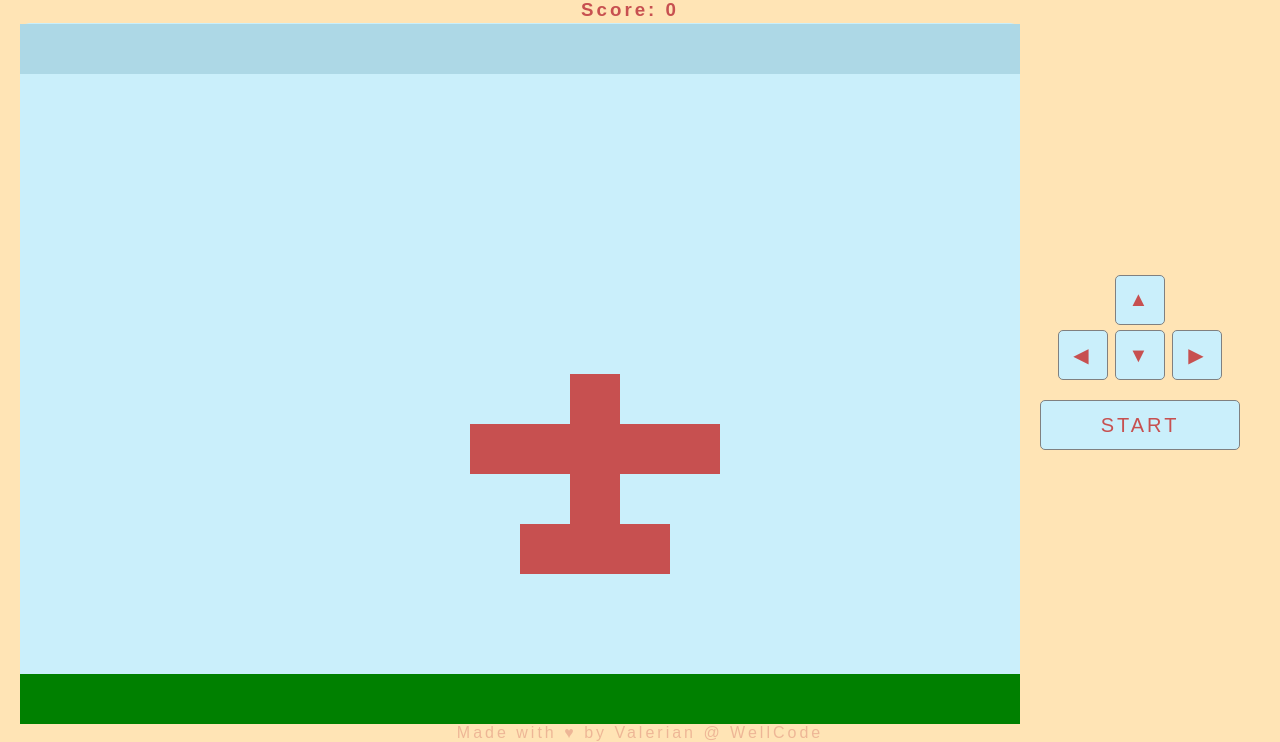
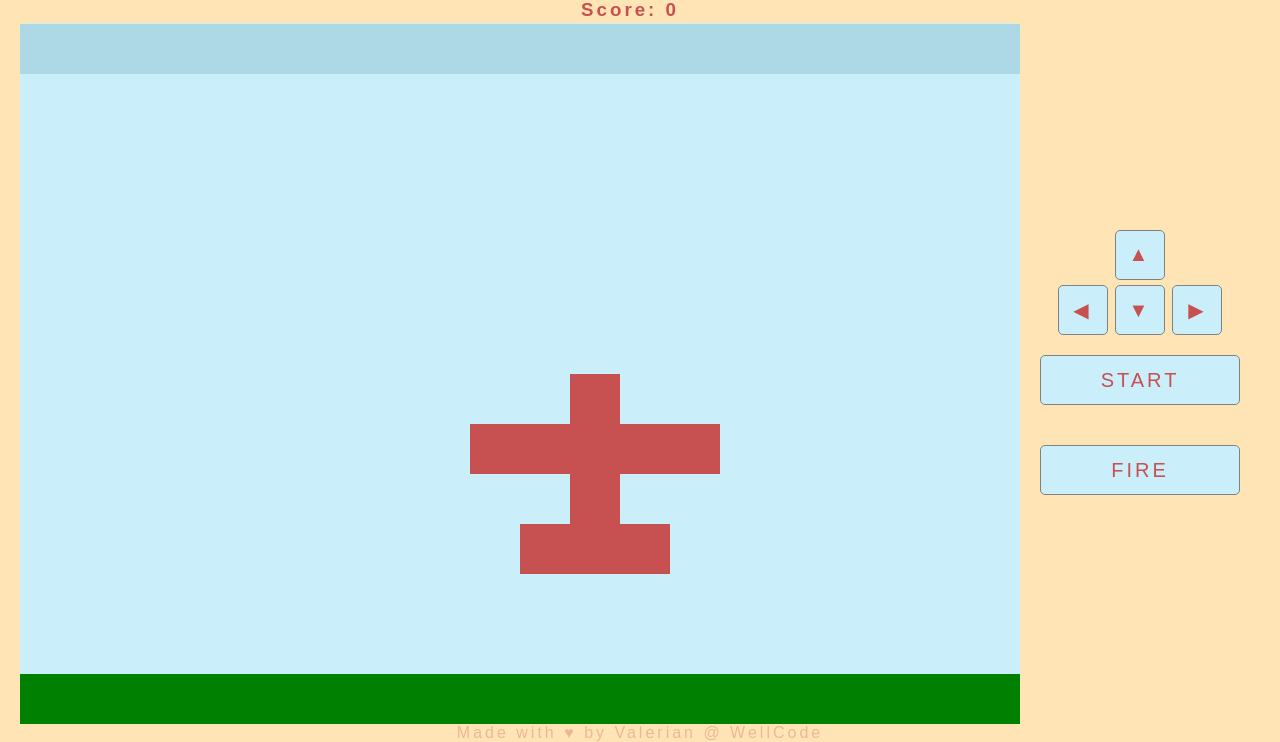
Before and after one commit to ValerianArdelean/airplaneFighter, a plain HTML site: page index.html in a window 1280 px wide. Shown: the part 58-800 px from the top of the page. Drawn offline with Linux system fonts and the light colour scheme.

Commit message:
implementing the fire button in html

```diff
--- a/index.html
+++ b/index.html
@@ -30,6 +30,7 @@
 
 			<button id="start" onclick="shutBullets();">START</button>
 
+			<button id="start" onclick="fire();">FIRE</button>
 		</aside>
 	</main>
 
```
